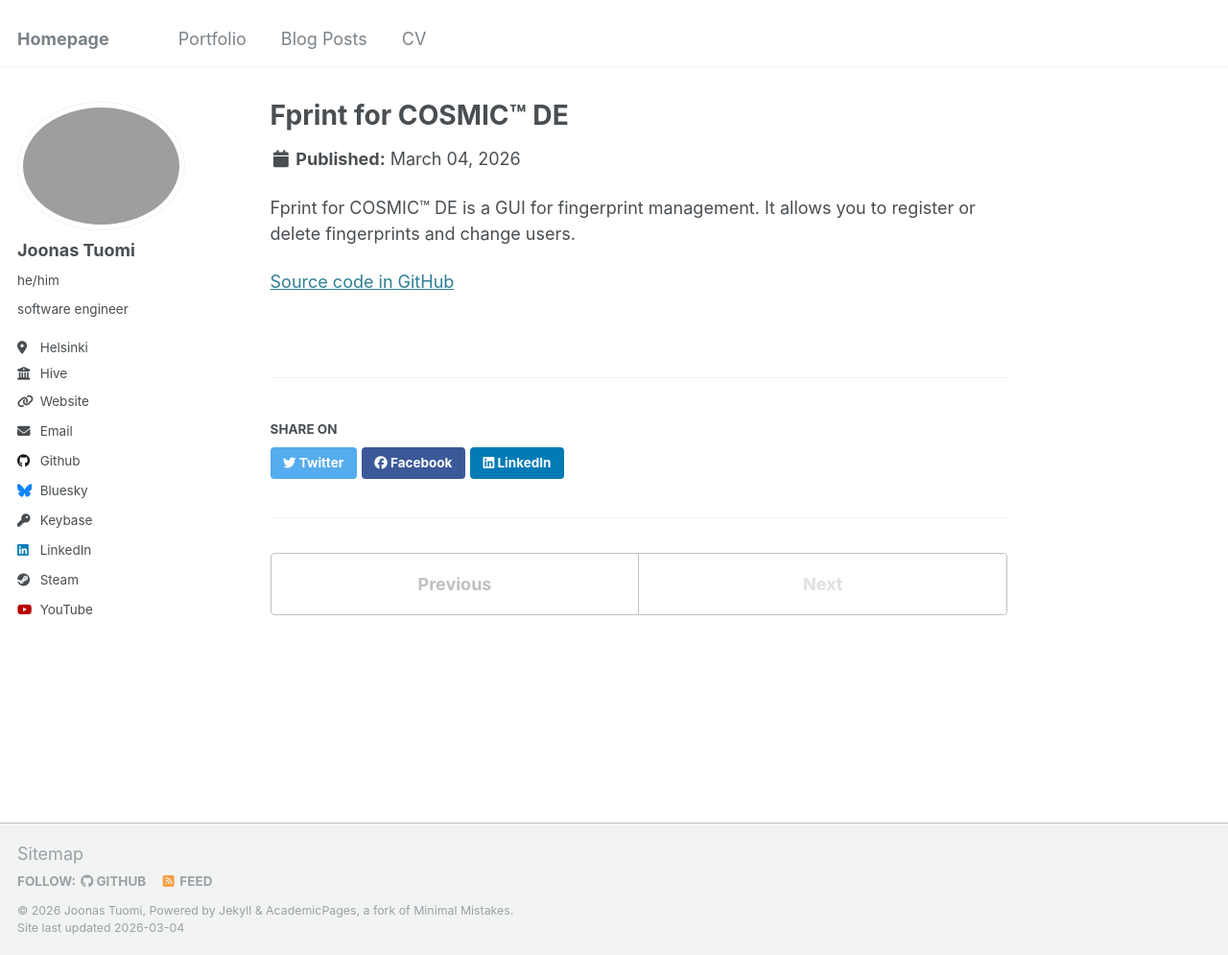
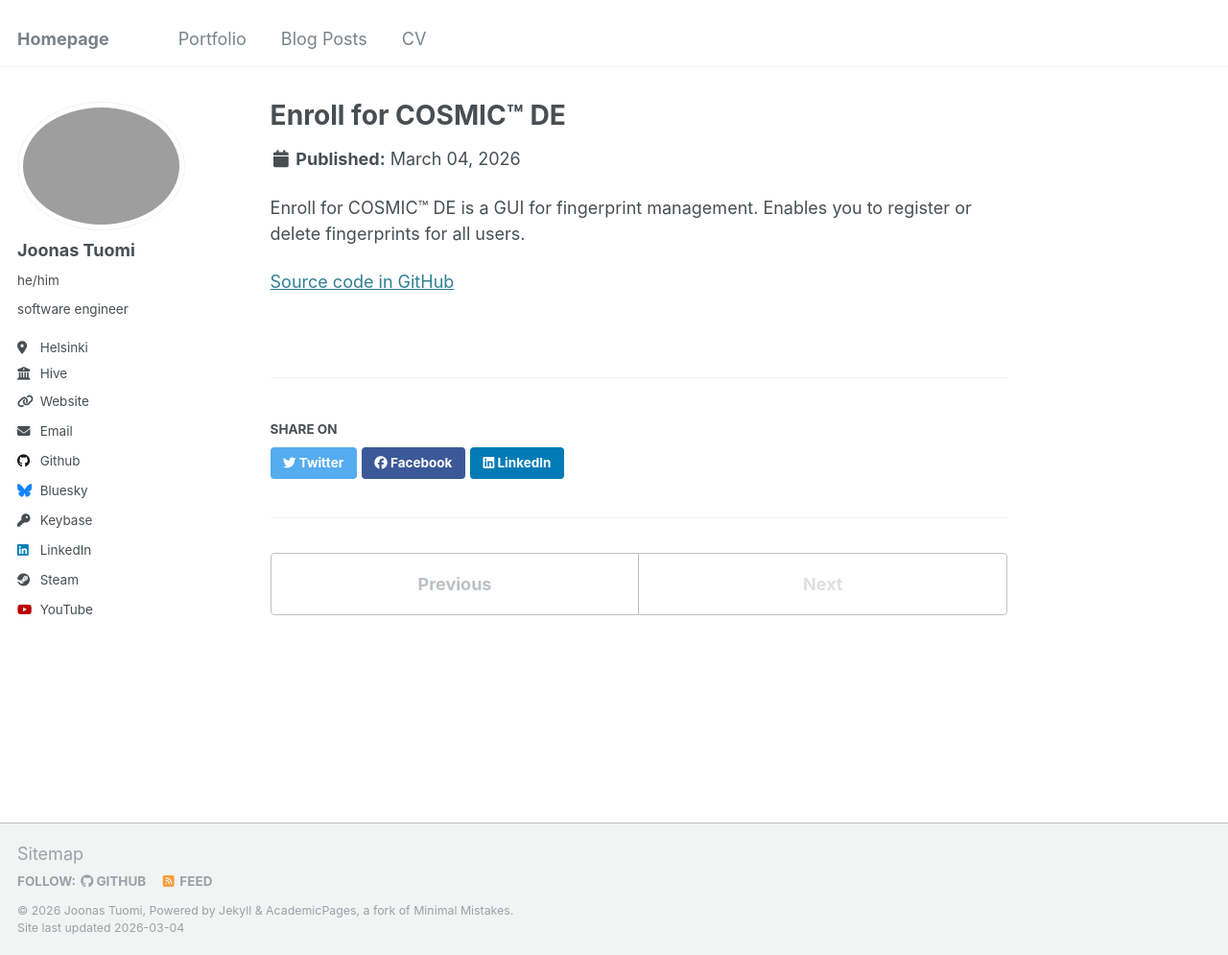
Before and after one commit to jotuel/jotuel.github.io, a Jekyll site: the page built from _portfolio/portfolio-2.md, in a window 1280 px wide and 995 px high. Shown: the whole window at 96% size. Built offline with Jekyll 4.4.1, drawn with Linux system fonts in a browser that asks for light colours.

Commit message:
Update title and description for COSMIC™ DE project
Updated project title and description for clarity. Changed source code link to the new repository.

```diff
--- a/_portfolio/portfolio-2.md
+++ b/_portfolio/portfolio-2.md
@@ -1,9 +1,9 @@
 ---
-title: "Fprint for COSMIC™ DE"
+title: "Enroll for COSMIC™ DE"
 excerpt: "A fprintd GUI wrapper made with libcosmic."
 collection: portfolio
 ---
 
-Fprint for COSMIC™ DE is a GUI for fingerprint management. It allows you to register or delete fingerprints and change users.
+Enroll for COSMIC™ DE is a GUI for fingerprint management. Enables you to register or delete fingerprints for all users.
 
-[Source code in GitHub](https://github.com/jotuel/cosmic-ext-fprint)
+[Source code in GitHub](https://github.com/cosmic-utils/enroll)
```
